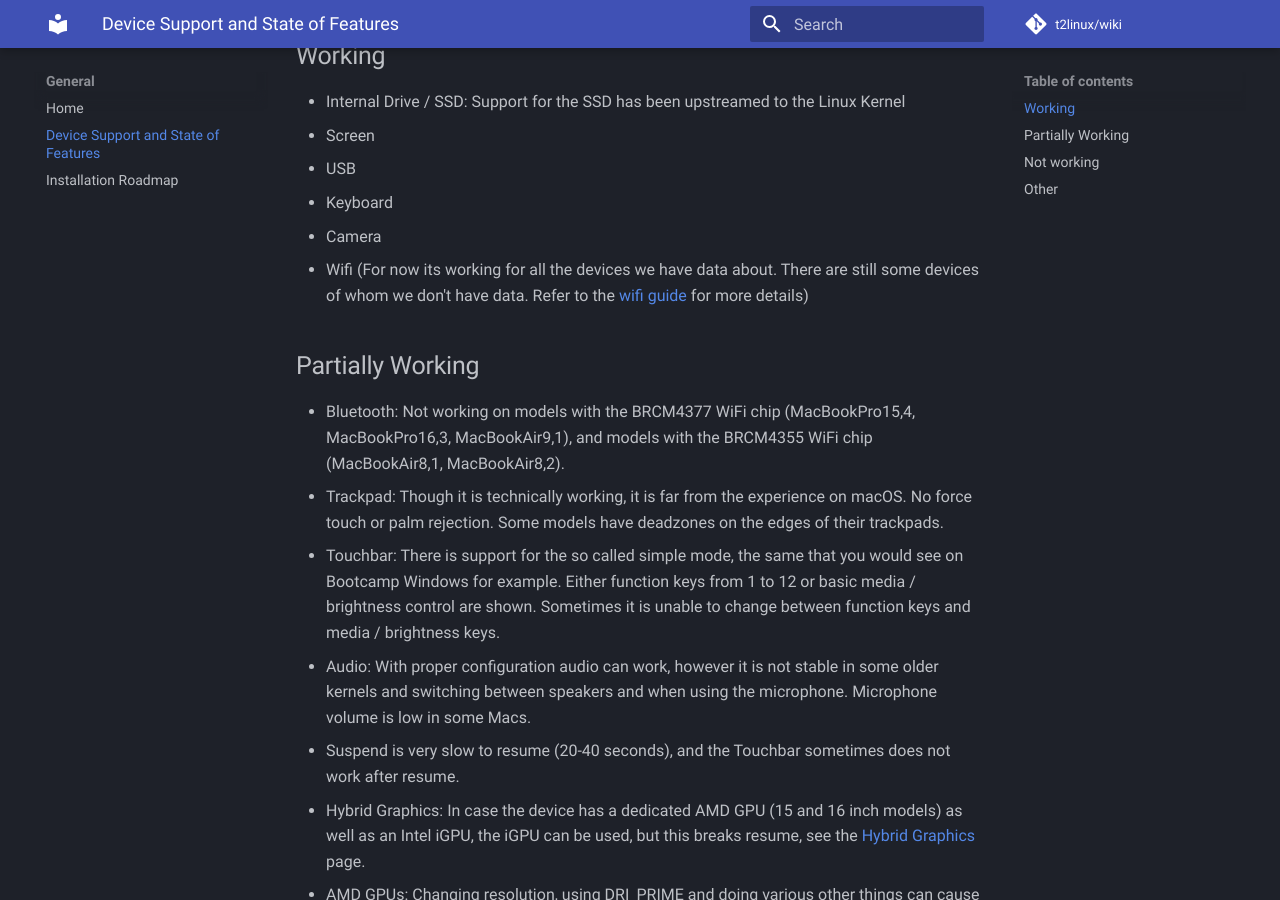
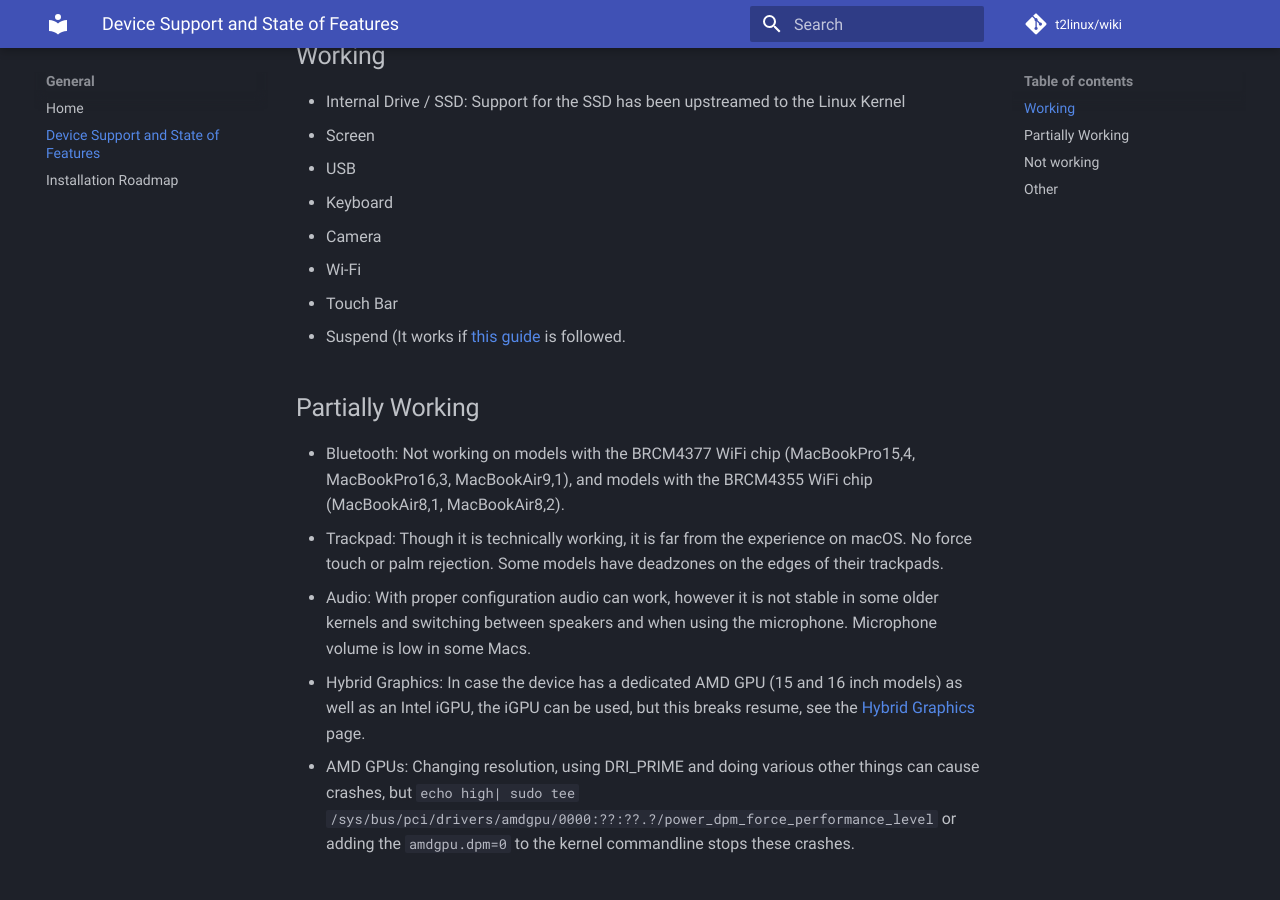
Before and after one commit to t2linux/wiki, an MkDocs documentation site: the page built from docs/state.md, in a window 1280 px wide and 900 px high, scrolled down 343 px. Built offline with MkDocs 1.6.1 and Material for MkDocs 9.7.7, drawn with Linux system fonts in a browser that asks for light colours; comment, search, counter and statistics services are not loaded.

Commit message:
Touch Bar and suspend work

```diff
--- a/docs/state.md
+++ b/docs/state.md
@@ -9,15 +9,15 @@ While Linux is usable on all T2 models, some features are limited due to the lac
 - USB
 - Keyboard
 - Camera
-- Wifi (For now its working for all the devices we have data about. There are still some devices of whom we don't have data. Refer to the [wifi guide](https://wiki.t2linux.org/guides/wifi/) for more details)
+- Wi-Fi
+- Touch Bar
+- Suspend (It works if [this guide](https://wiki.t2linux.org/guides/dkms/#fixing-suspend) is followed.
 
 ## Partially Working
 
 - Bluetooth: Not working on models with the BRCM4377 WiFi chip (MacBookPro15,4, MacBookPro16,3, MacBookAir9,1), and models with the BRCM4355 WiFi chip (MacBookAir8,1, MacBookAir8,2).
 - Trackpad: Though it is technically working, it is far from the experience on macOS. No force touch or palm rejection. Some models have deadzones on the edges of their trackpads.
-- Touchbar: There is support for the so called simple mode, the same that you would see on Bootcamp Windows for example. Either function keys from 1 to 12 or basic media / brightness control are shown. Sometimes it is unable to change between function keys and media / brightness keys.
 - Audio: With proper configuration audio can work, however it is not stable in some older kernels and switching between speakers and when using the microphone. Microphone volume is low in some Macs.
-- Suspend is very slow to resume (20-40 seconds), and the Touchbar sometimes does not work after resume.
 - Hybrid Graphics: In case the device has a dedicated AMD GPU (15 and 16 inch models) as well as an Intel iGPU, the iGPU can be used, but this breaks resume, see the [Hybrid Graphics](https://wiki.t2linux.org/guides/hybrid-graphics/) page.
 - AMD GPUs: Changing resolution, using DRI_PRIME and doing various other things can cause crashes, but `echo high| sudo tee /sys/bus/pci/drivers/amdgpu/0000:??:??.?/power_dpm_force_performance_level` or adding the `amdgpu.dpm=0` to the kernel commandline stops these crashes.
 
```
